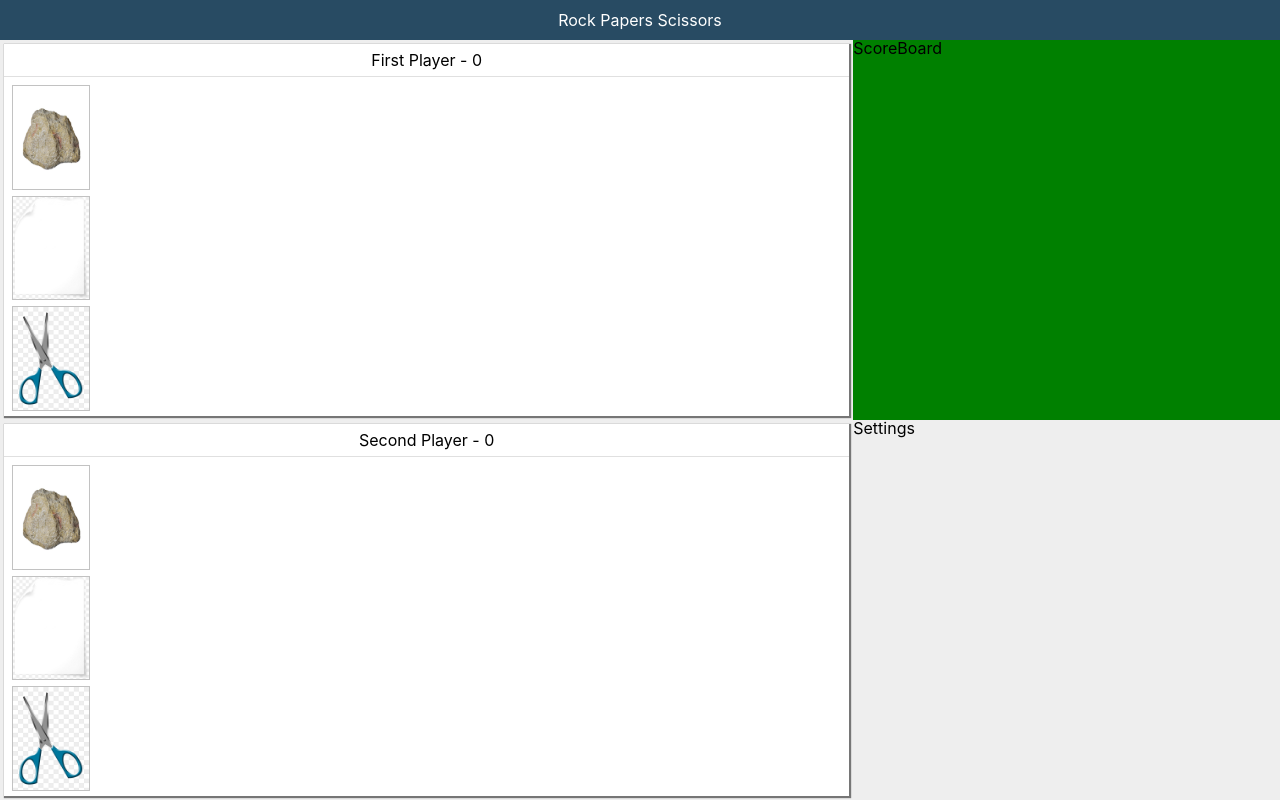
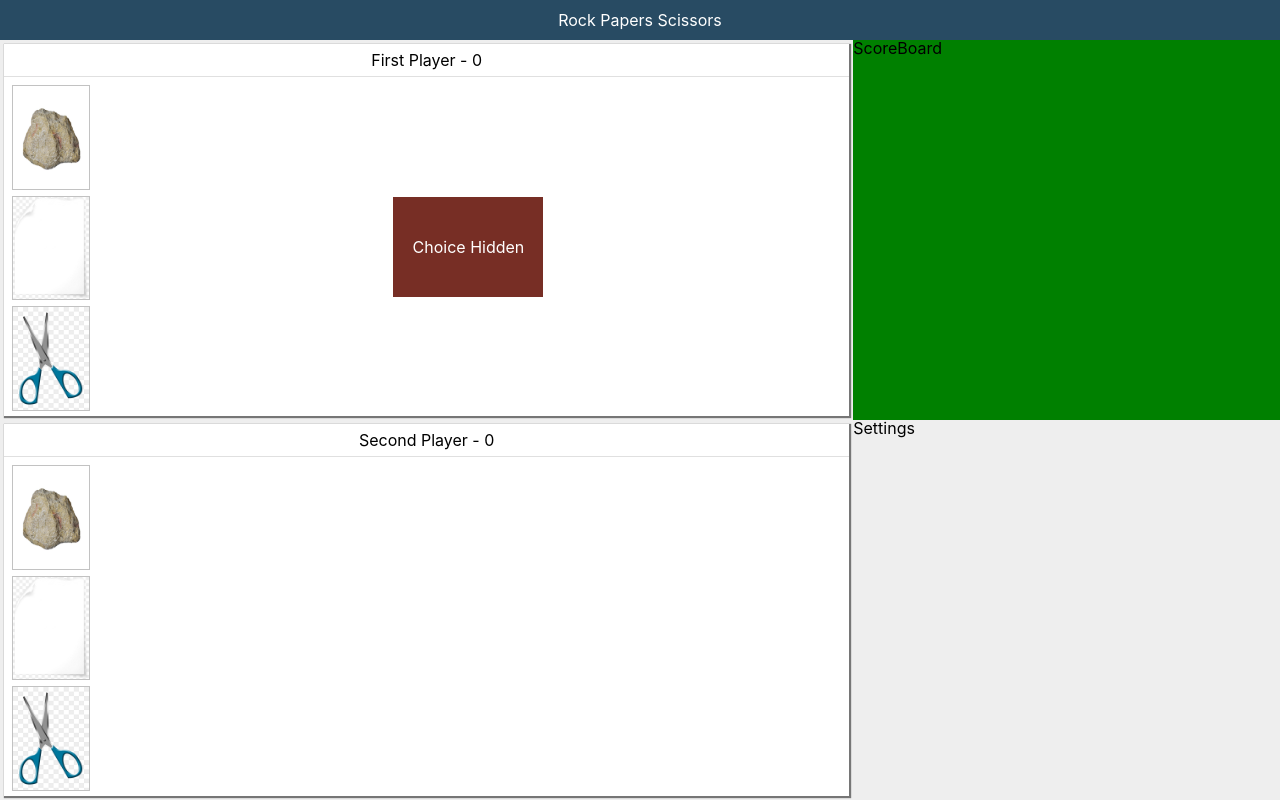
Before and after one commit to mridulmeh/type-matchup-maker, a React (Create React App) app: page / in a window 1280 px wide. Built offline with nearby package versions, Linux system fonts and the light colour scheme.

Commit message:
Added choice hidden for player

```diff
--- a/src/components/game-area/game-area.css
+++ b/src/components/game-area/game-area.css
@@ -68,3 +68,10 @@
   width: 150px;
   height: 150px;
 }
+
+.hiddenChoice {
+  background-color: #772e25;
+  width: 150px;
+  height: 100px;
+  color: white;
+}
--- a/src/components/game-area/game-area.tsx
+++ b/src/components/game-area/game-area.tsx
@@ -13,6 +13,7 @@ export type GameAreaProps = {
   playerScore: number;
   opponentScore: number;
   selectedChoice: string;
+  isChoiceHidden: boolean;
   gameStatus: "running" | "paused" | "end";
 };
 
@@ -29,6 +30,7 @@ export const GameArea: React.FC<GameAreaProps> = (props) => {
     opponentScore,
     selectedChoice,
     gameStatus,
+    isChoiceHidden
   } = props;
 
   const player = playerHandler.get();
@@ -36,7 +38,7 @@ export const GameArea: React.FC<GameAreaProps> = (props) => {
   const choices = matchupHandler.getChoices();
 
   React.useEffect(() => {
-    if (!selectedChoice && isAutomatic) {
+    if (!selectedChoice && isAutomatic && gameStatus === "running") {
       setTimeout(() => {
         onChoiceSelect(choices[selectChoiceRandomly(choices.length)]);
       }, 500);
@@ -55,7 +57,7 @@ export const GameArea: React.FC<GameAreaProps> = (props) => {
             disabled={isAutomatic || gameStatus !== "running"}
             onChoiceSelect={(choice: string) => onChoiceSelect(choice)}
           />
-          <GameTurnChoices selectedChoice={selectedChoice} />
+          <GameTurnChoices selectedChoice={selectedChoice} isChoiceHidden={isChoiceHidden} />
           <div className="gameTurnContainer centered-display">
             <div className="gameTurnInnerContainer centered-display">
               {gameStatus !== "running" &&
--- a/src/components/game-area/game-turn.tsx
+++ b/src/components/game-area/game-turn.tsx
@@ -5,10 +5,11 @@ import { ResourceMap } from "../../utils/resources";
 
 export type GameTurnProps = {
   selectedChoice: string | undefined;
+  isChoiceHidden: boolean;
 };
 
 export const GameTurnChoices: React.FC<GameTurnProps> = (props) => {
-  const { selectedChoice } = props;
+  const { selectedChoice, isChoiceHidden } = props;
 
   if (!selectedChoice) {
     return null;
@@ -18,7 +19,13 @@ export const GameTurnChoices: React.FC<GameTurnProps> = (props) => {
   return (
     <div className="gameTurnContainer centered-display">
       <div className="gameTurnInnerContainer centered-display">
-        {ResourceComponent ? <ResourceComponent /> : selectedChoice}
+        {isChoiceHidden ? (
+          <div className="hiddenChoice centered-display"> Choice Hidden</div>
+        ) : ResourceComponent ? (
+          <ResourceComponent />
+        ) : (
+          selectedChoice
+        )}
       </div>
     </div>
   );
--- a/src/components/game-board/game-board.tsx
+++ b/src/components/game-board/game-board.tsx
@@ -16,7 +16,7 @@ export type GameBoardProps = {
 
 export const GameBoard: React.FC<GameBoardProps> = (props) => {
   const { scoreBoardHandler, matchupHandler } = props;
-  const playerAHandler = playerMaker(0, "First Player");
+  const playerAHandler = playerMaker(0, "First Player", "computer");
   const playerBHandler = playerMaker(1, "Second Player");
   const [currentTurnChoices, setCurrentTurnChoices] = React.useState<string[]>(
     []
@@ -43,6 +43,9 @@ export const GameBoard: React.FC<GameBoardProps> = (props) => {
           playerHandler={playerAHandler}
           matchupHandler={matchupHandler}
           selectedChoice={currentTurnChoices[0]}
+          isChoiceHidden={
+            !(currentTurnChoices[0]?.length && currentTurnChoices[1]?.length)
+          }
           onChoiceSelect={(choice: string) =>
             setCurrentTurnChoices([choice, currentTurnChoices[1] ?? ""])
           }
@@ -55,6 +58,9 @@ export const GameBoard: React.FC<GameBoardProps> = (props) => {
           gameStatus={scoreBoardHandler.getGameStatus()}
           playerHandler={playerBHandler}
           matchupHandler={matchupHandler}
+          isChoiceHidden={
+            !(currentTurnChoices[0]?.length && currentTurnChoices[1]?.length)
+          }
           selectedChoice={currentTurnChoices[1]}
           onChoiceSelect={(choice: string) =>
             setCurrentTurnChoices([currentTurnChoices[0] ?? "", choice])
```
Also changed, not shown: 1 other file (tests, documents, lock files or other folders).
